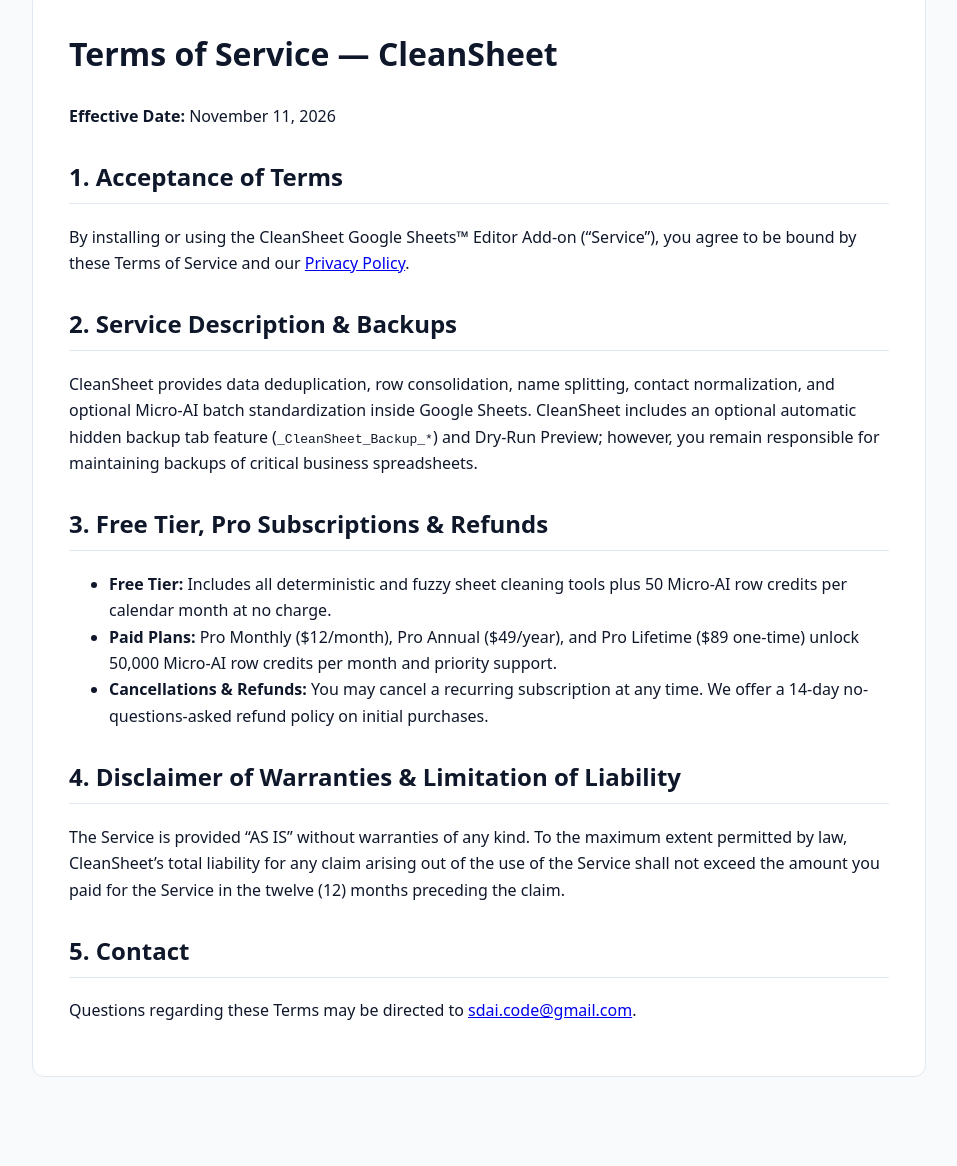
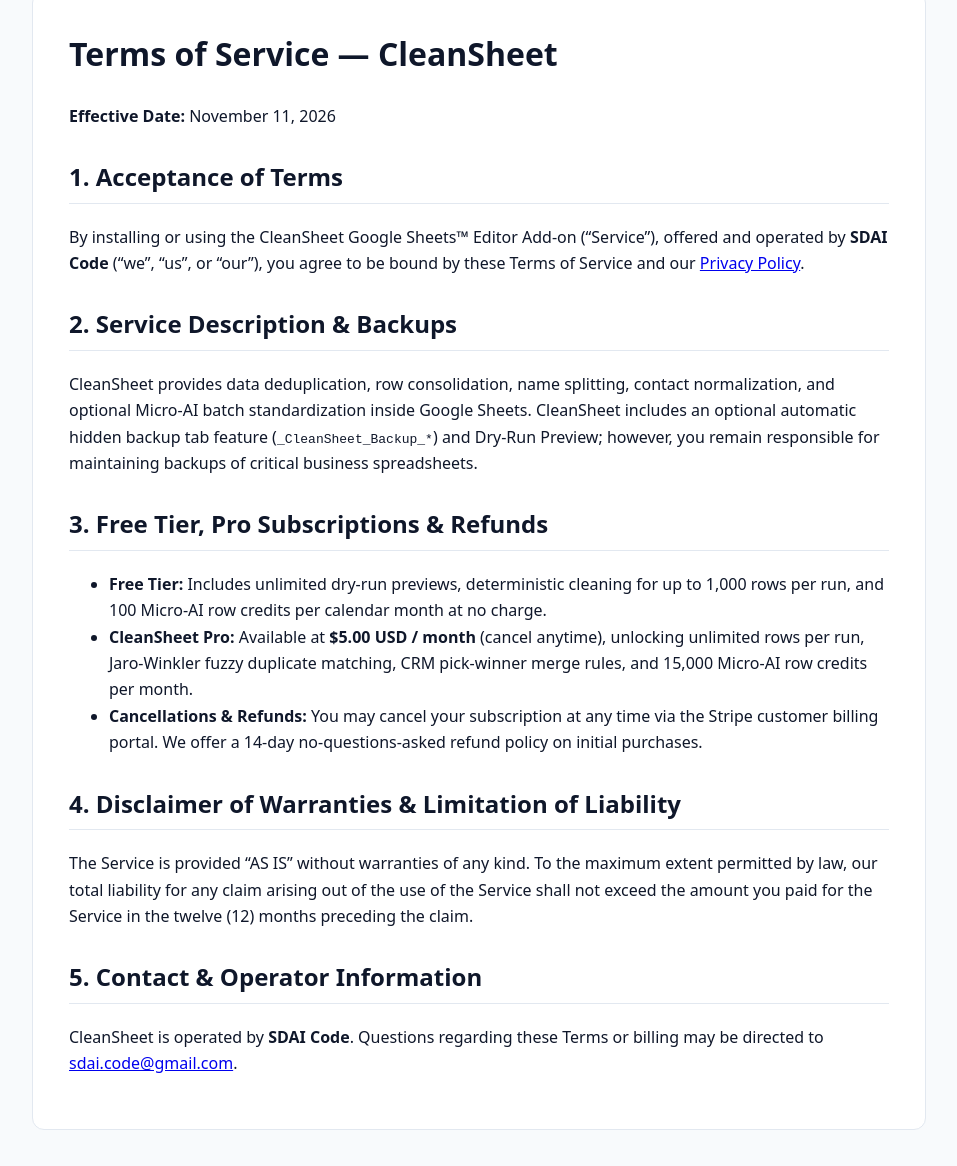
Before and after one commit to sdai-code/cleansheet-site, a plain HTML site: page terms.html in a window 1280 px wide. Shown: the part 103-1269 px from the top of the page, without its empty margins (161-1118 px from the left). Before the commit the page ends 1216 px from the top, so only its background shows below. Drawn offline with Linux system fonts and the light colour scheme.

Commit message:
compliance: align legal operator with SDAI Code, update terms to /mo Pro plan, remove legacy processor references

```diff
--- a/terms.html
+++ b/terms.html
@@ -51,8 +51,9 @@
 
       <h2>1. Acceptance of Terms</h2>
       <p>
-        By installing or using the CleanSheet Google Sheets™ Editor Add-on (“Service”), you agree to be bound by
-        these Terms of Service and our <a href="./privacy.html">Privacy Policy</a>.
+        By installing or using the CleanSheet Google Sheets™ Editor Add-on (“Service”), offered and operated by
+        <strong>SDAI Code</strong> (“we”, “us”, or “our”), you agree to be bound by these Terms of Service and our
+        <a href="./privacy.html">Privacy Policy</a>.
       </p>
 
       <h2>2. Service Description &amp; Backups</h2>
@@ -66,30 +67,31 @@
       <h2>3. Free Tier, Pro Subscriptions &amp; Refunds</h2>
       <ul>
         <li>
-          <strong>Free Tier:</strong> Includes all deterministic and fuzzy sheet cleaning tools plus 50 Micro-AI
-          row credits per calendar month at no charge.
+          <strong>Free Tier:</strong> Includes unlimited dry-run previews, deterministic cleaning for up to 1,000
+          rows per run, and 100 Micro-AI row credits per calendar month at no charge.
         </li>
         <li>
-          <strong>Paid Plans:</strong> Pro Monthly ($12/month), Pro Annual ($49/year), and Pro Lifetime ($89
-          one-time) unlock 50,000 Micro-AI row credits per month and priority support.
+          <strong>CleanSheet Pro:</strong> Available at <strong>$5.00 USD / month</strong> (cancel anytime),
+          unlocking unlimited rows per run, Jaro-Winkler fuzzy duplicate matching, CRM pick-winner merge rules,
+          and 15,000 Micro-AI row credits per month.
         </li>
         <li>
-          <strong>Cancellations &amp; Refunds:</strong> You may cancel a recurring subscription at any time. We
-          offer a 14-day no-questions-asked refund policy on initial purchases.
+          <strong>Cancellations &amp; Refunds:</strong> You may cancel your subscription at any time via the
+          Stripe customer billing portal. We offer a 14-day no-questions-asked refund policy on initial purchases.
         </li>
       </ul>
 
       <h2>4. Disclaimer of Warranties &amp; Limitation of Liability</h2>
       <p>
         The Service is provided “AS IS” without warranties of any kind. To the maximum extent permitted by law,
-        CleanSheet’s total liability for any claim arising out of the use of the Service shall not exceed the
-        amount you paid for the Service in the twelve (12) months preceding the claim.
+        our total liability for any claim arising out of the use of the Service shall not exceed the amount you
+        paid for the Service in the twelve (12) months preceding the claim.
       </p>
 
-      <h2>5. Contact</h2>
+      <h2>5. Contact &amp; Operator Information</h2>
       <p>
-        Questions regarding these Terms may be directed to
-        <a href="mailto:sdai.code@gmail.com">sdai.code@gmail.com</a>.
+        CleanSheet is operated by <strong>SDAI Code</strong>. Questions regarding these Terms or billing may be
+        directed to <a href="mailto:sdai.code@gmail.com">sdai.code@gmail.com</a>.
       </p>
     </main>
   </body>
```
Also changed, not shown: index.html (+1 -1 lines), privacy.html (+6 -5 lines).
